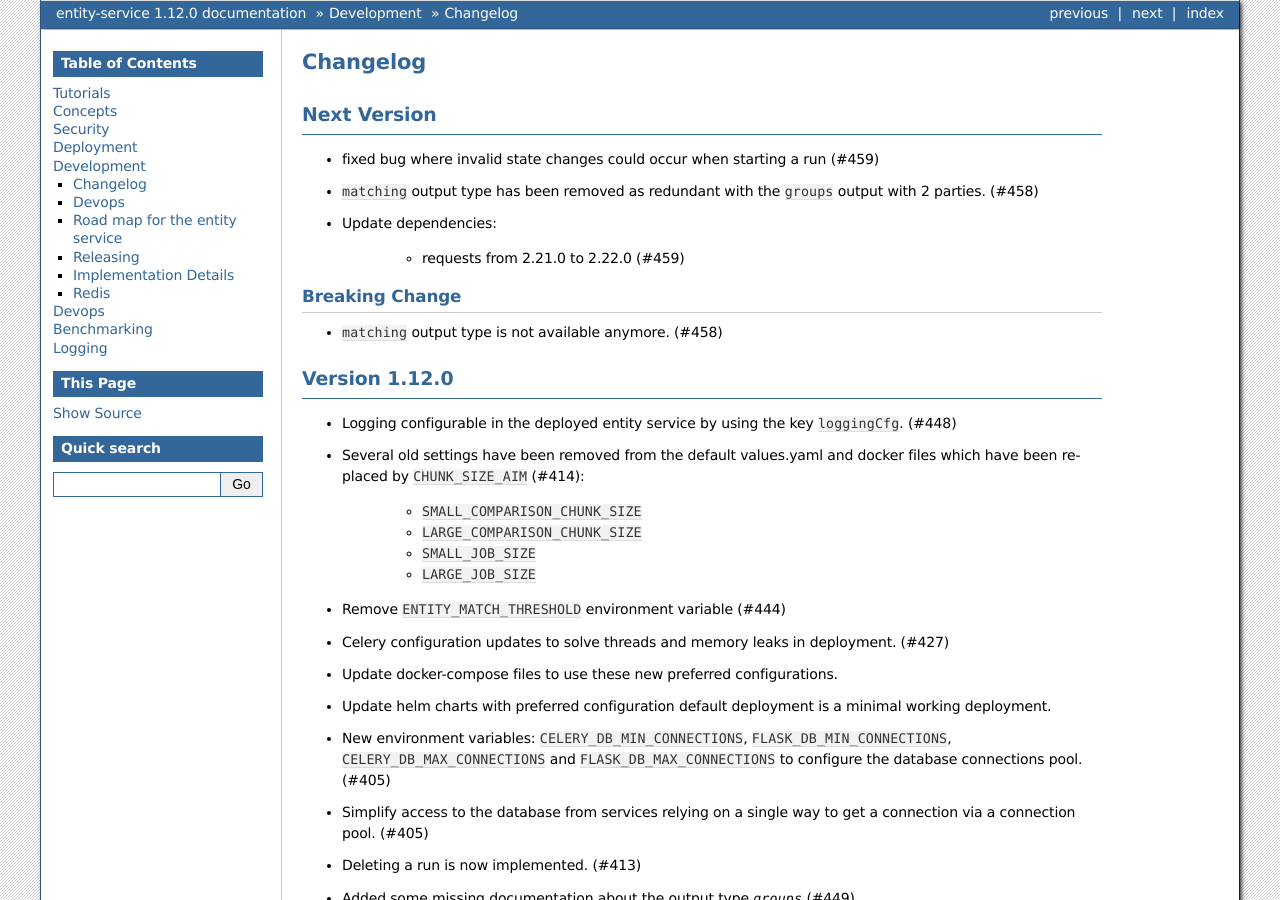
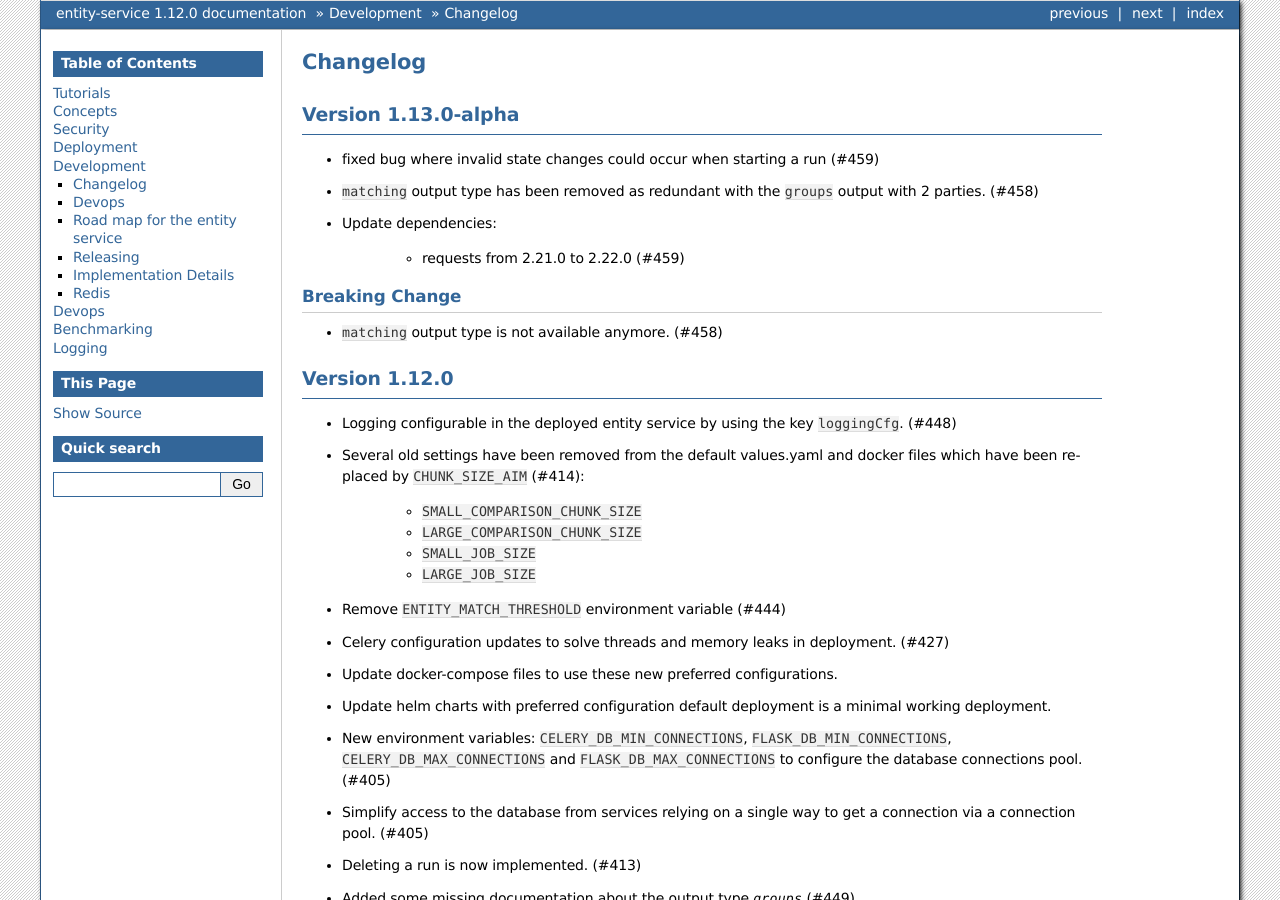
Before and after one commit to data61/anonlink-entity-service, a Sphinx documentation site: the page built from docs/changelog.rst, in a window 1280 px wide and 900 px high. Built offline with Sphinx 7.4.7, drawn with Linux system fonts in a browser that asks for light colours; formulas are drawn with MathJax 3.

Commit message:
new versions for everyone

```diff
--- a/docs/changelog.rst
+++ b/docs/changelog.rst
@@ -4,7 +4,7 @@
 Changelog
 =========
 
-Next Version
+Version 1.13.0-alpha
 ------------
 
 - fixed bug where invalid state changes could occur when starting a run (#459)
```
Also changed, not shown: 2 other files.
